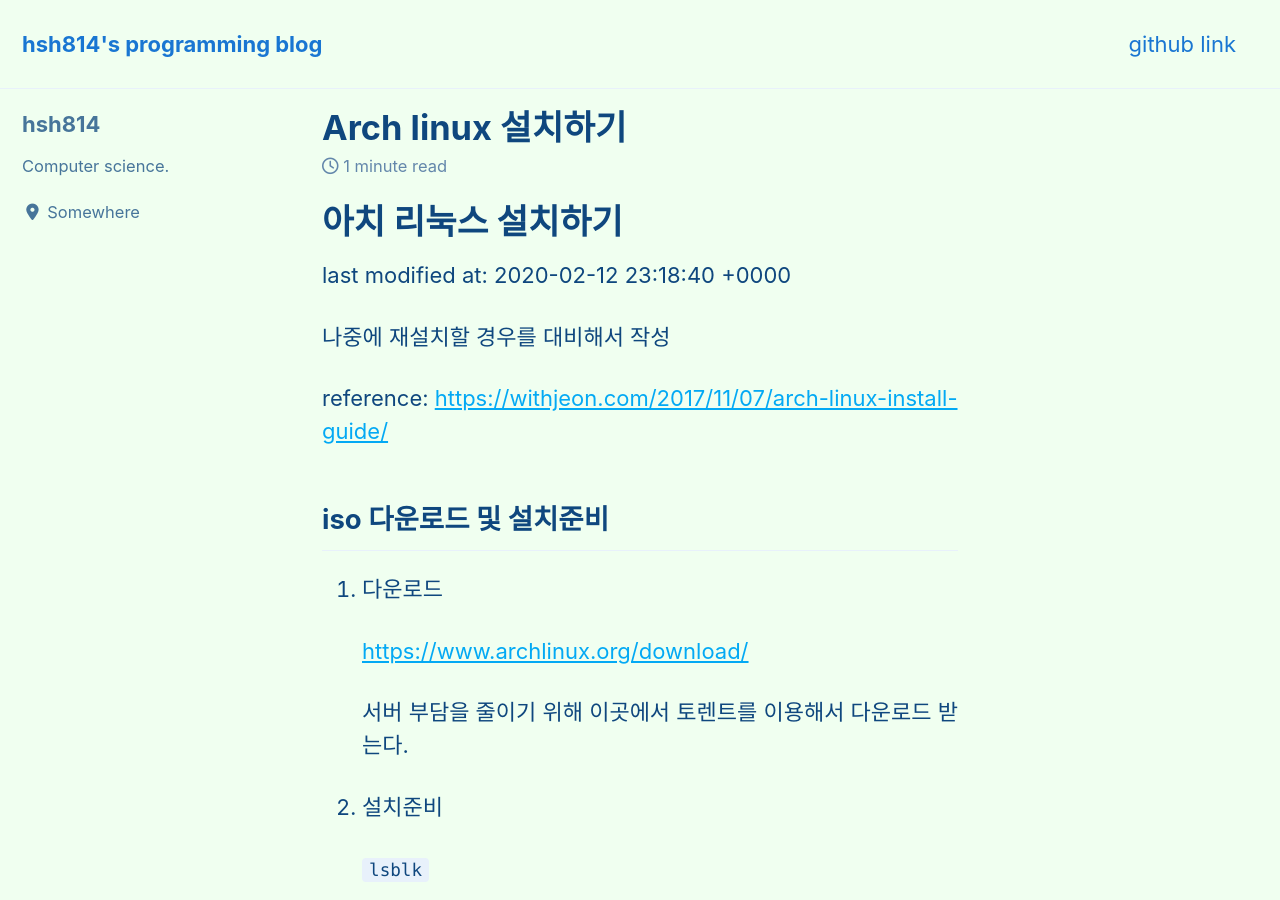
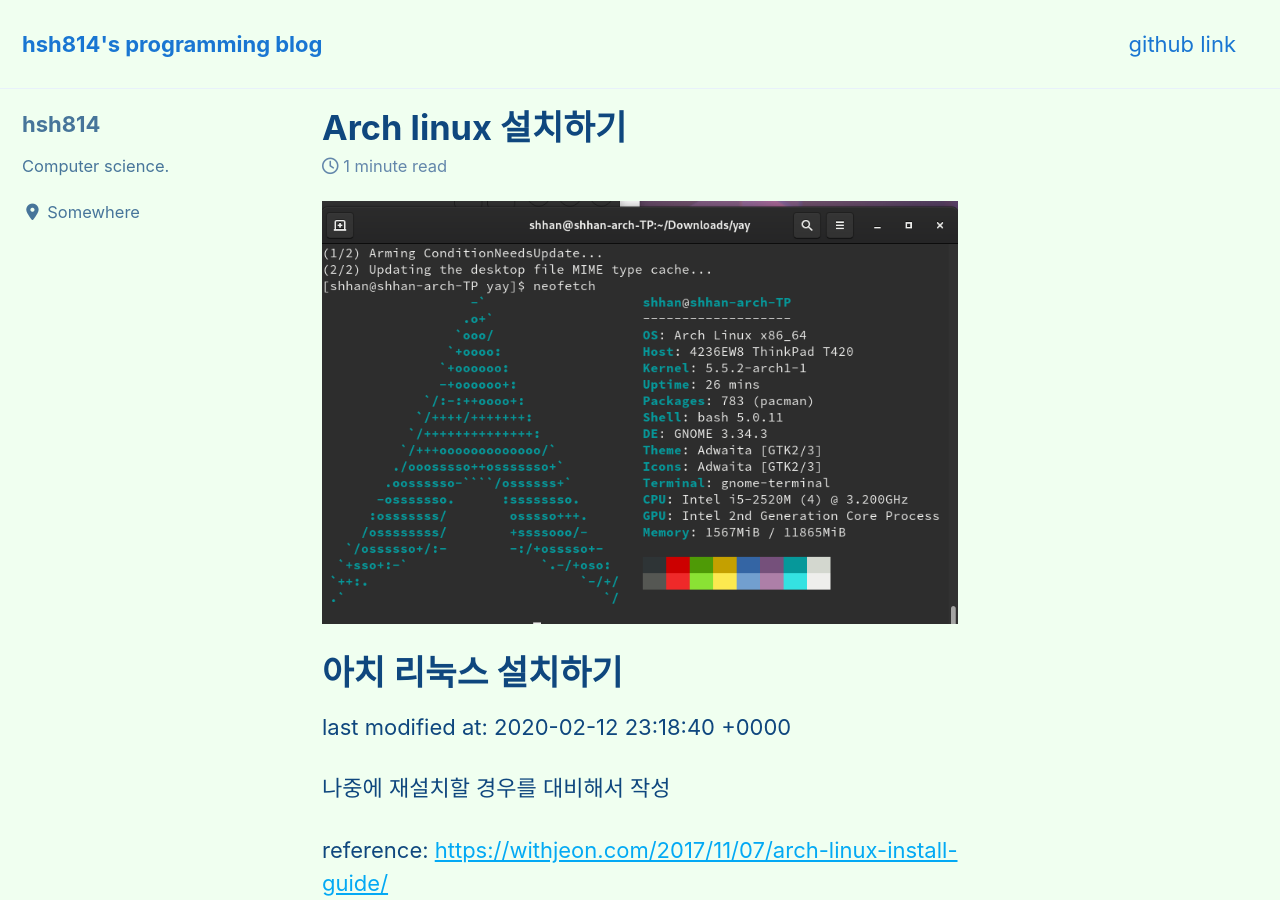
Before and after one commit to hsh814/hsh814.github.io, a Jekyll site: the page built from _posts/2020-02-12-install-arch-linux.md, in a window 1280 px wide and 900 px high. Built offline with Jekyll 4.4.1, drawn with Linux system fonts in a browser that asks for light colours; cached includes are drawn as plain includes; nearby versions of some CDN libraries.

Commit message:
Added image

```diff
--- a/_posts/2020-02-12-install-arch-linux.md
+++ b/_posts/2020-02-12-install-arch-linux.md
@@ -11,6 +11,8 @@ tags:
 
 last_modified_at: 2020-02-12 23:18:40
 ---
+
+![neofetch]({{ site.url }}/assets/01-install-arch-linux/neofetch.png)
 
 # 아치 리눅스 설치하기
 
```
Also changed, not shown: assets/01-install-arch-linux/neofetch.png (added).
